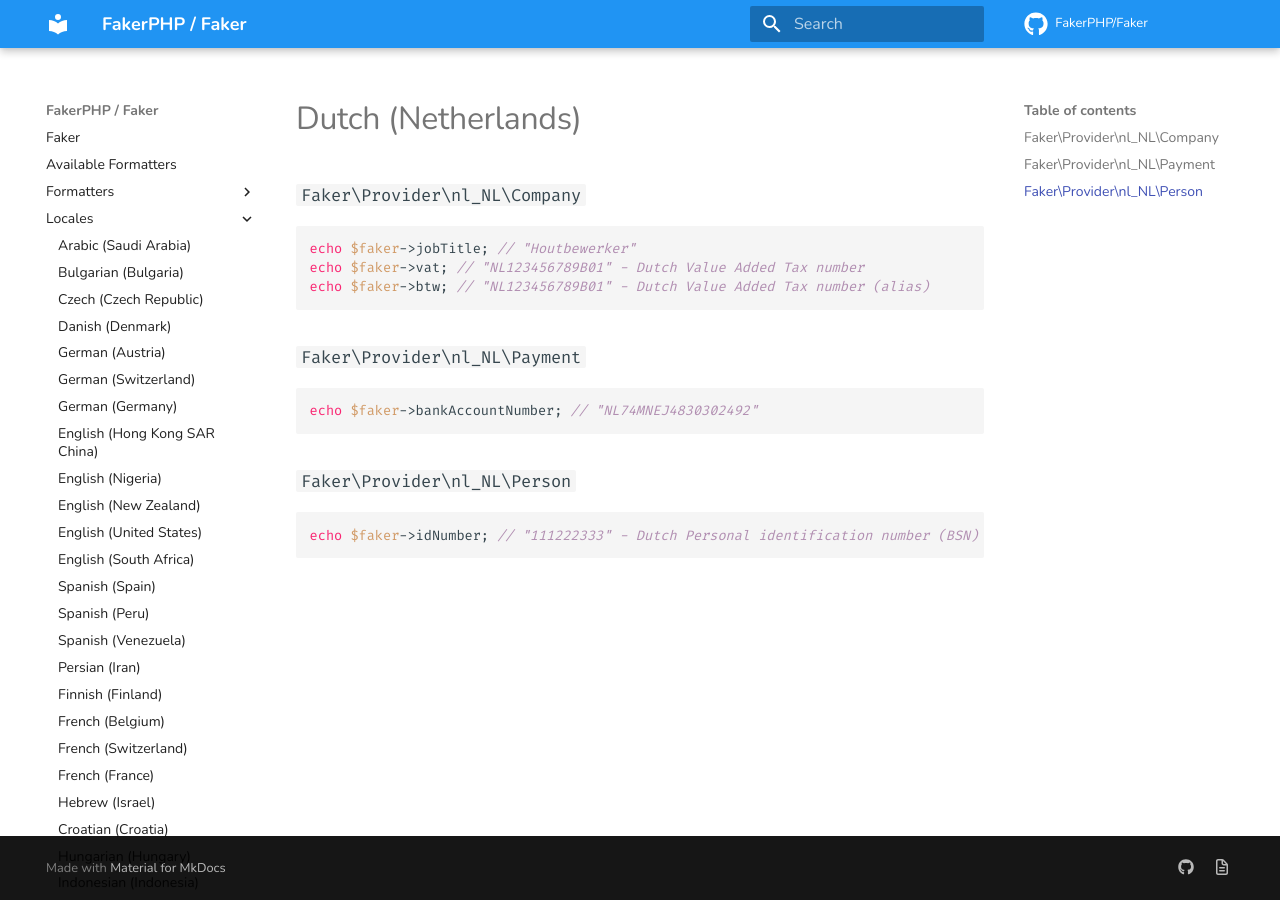
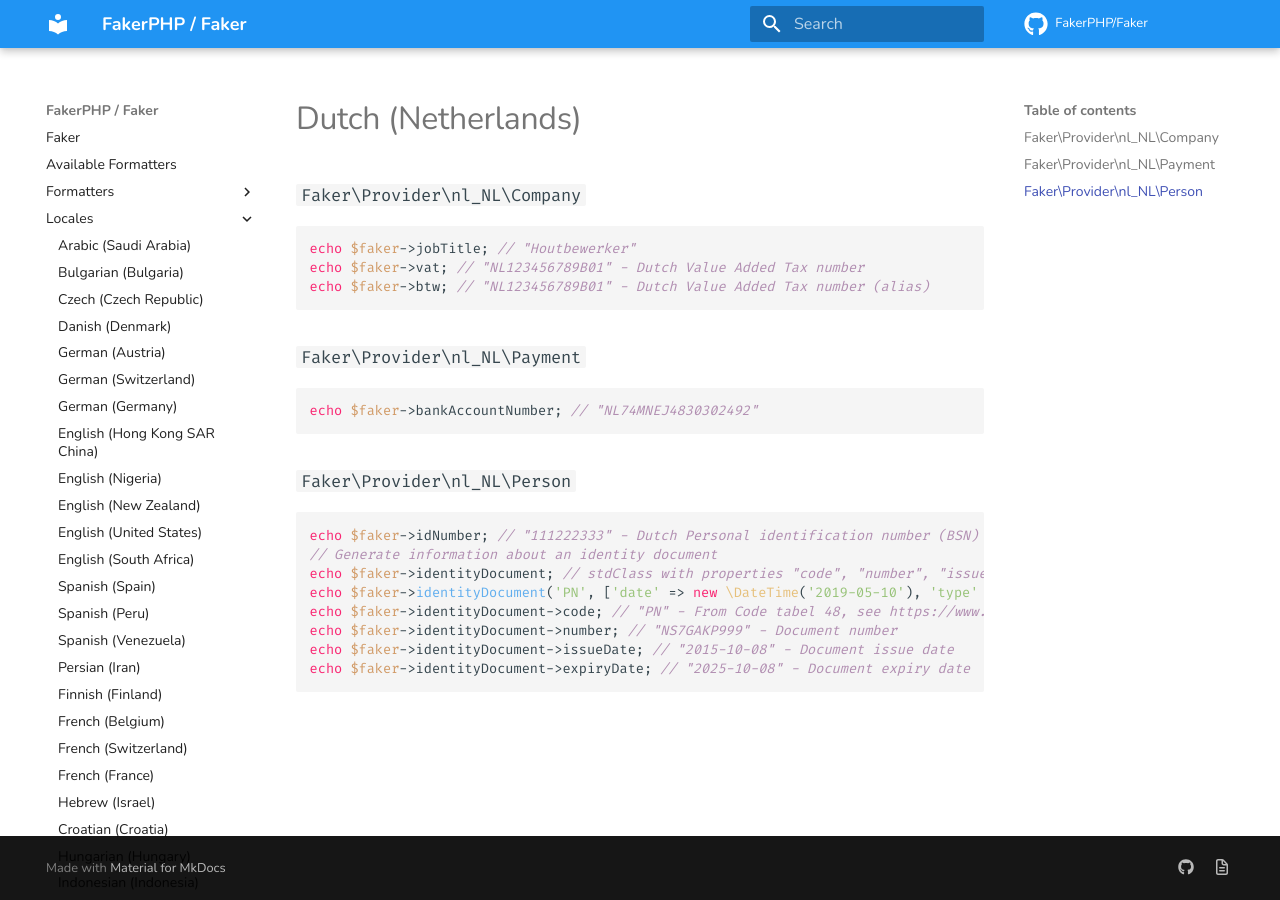
Before and after one commit to FakerPHP/fakerphp.github.io, an MkDocs documentation site: the page built from docs/locales/nl_NL.md, in a window 1280 px wide. Built offline with MkDocs 1.6.1 and Material for MkDocs 9.7.7, drawn with Linux system fonts in a browser that asks for light colours; nearby versions of some CDN libraries; comment, search, counter and statistics services are not loaded.

Commit message:
Add identity document docs for nl_NL

````diff
--- a/docs/locales/nl_NL.md
+++ b/docs/locales/nl_NL.md
@@ -18,4 +18,11 @@
 
 ```php
 echo $faker->idNumber; // "111222333" - Dutch Personal identification number (BSN)
+// Generate information about an identity document
+echo $faker->identityDocument; // stdClass with properties "code", "number", "issueDate  & "expiryDate"
+echo $faker->identityDocument('PN', ['date' => new \DateTime('2019-05-10'), 'type' => 'issue', 'birth' => new \DateTime('2001-02-03')]); //  Generate "national passport" issued on 2019-05-10 for person born on 2001-02-03
+echo $faker->identityDocument->code; // "PN" - From Code tabel 48, see https://www.rvig.nl/reisdocumenten/register-paspoortsignaleringen/reisdocumentsoort-categorie-12-persoonslijst
+echo $faker->identityDocument->number; // "NS7GAKP999" - Document number
+echo $faker->identityDocument->issueDate; // "2015-10-08" - Document issue date
+echo $faker->identityDocument->expiryDate; // "2025-10-08" - Document expiry date
 ```
````
